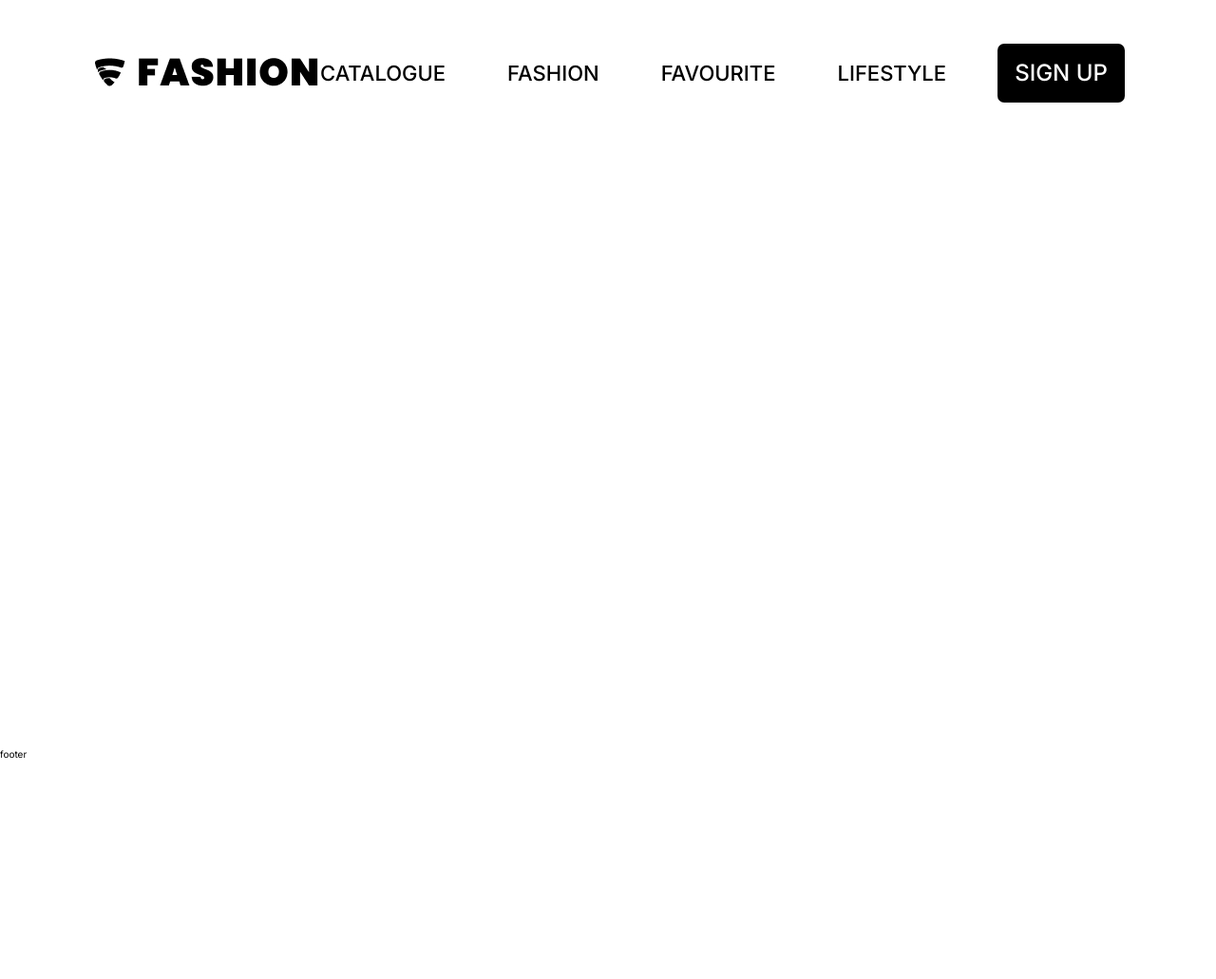
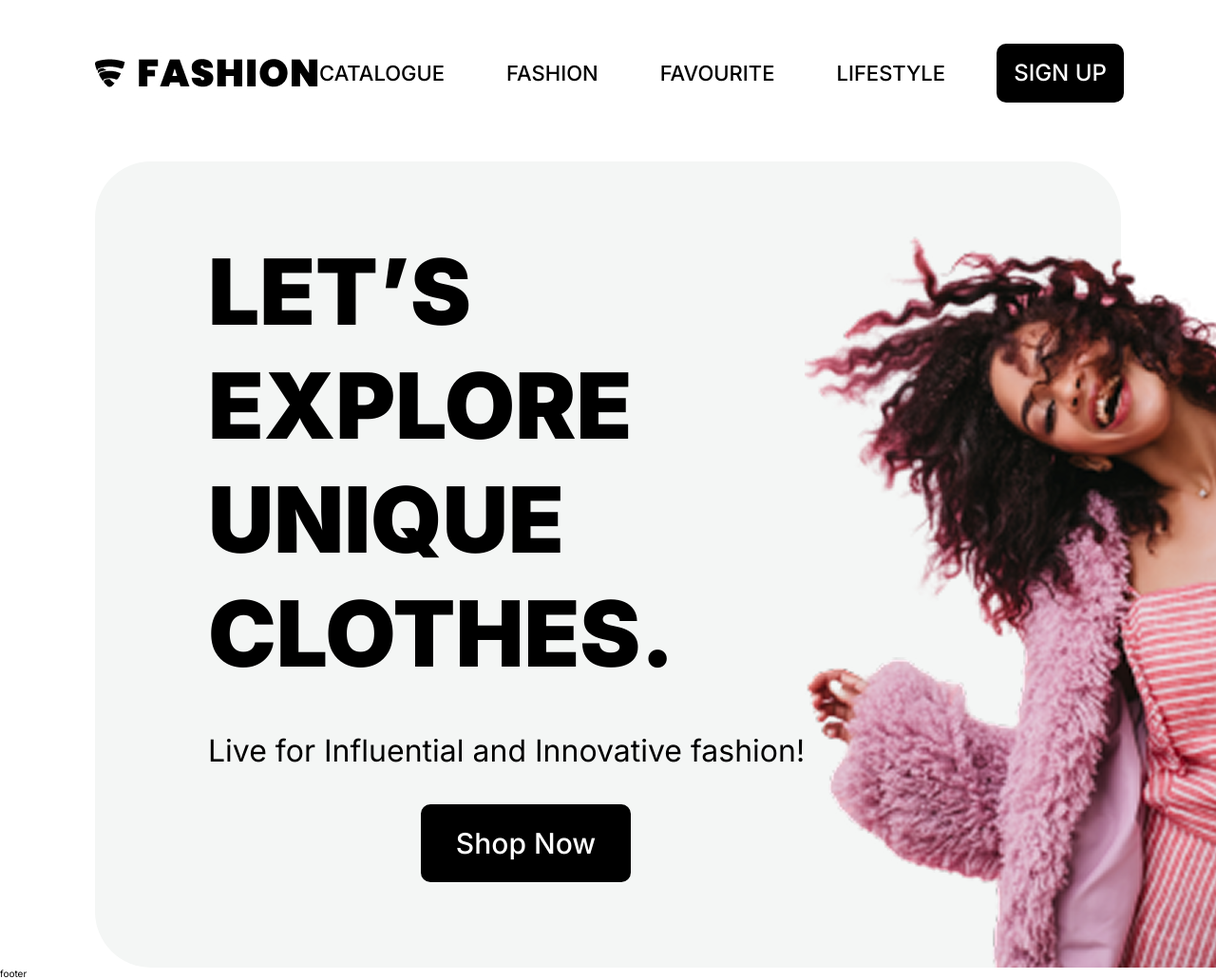
Before and after one commit to ilya11melnikov/clothes_shop_landing, a website: page src/index.html in a window 1280 px wide. Shown: the whole page at 95% size. Before the commit the page ends 800 px from the top, so only its background shows below. Drawn offline with nearby package versions, Linux system fonts and the light colour scheme; files that its build step writes are made by us from their sources.

Commit message:
add: section hero

```diff
--- /dev/null
+++ b/src/html/hero.html
@@ -0,0 +1,21 @@
+<section class="section">
+	<div class="container container--hero">
+		<div class="hero__w">
+			<div class="hero__info">
+				<div class="hero__info_text">
+					LET’S <br />
+					EXPLORE UNIQUE CLOTHES.
+				</div>
+				<div class="hero__info_descr">Live for Influential and Innovative fashion!</div>
+				<div class="btn__hero_w">
+					<div class="btn_black btn_black_hero">Shop Now</div>
+				</div>
+			</div>
+			<div class="hero__picture">
+				<div class="hero__image_w">
+					<img src="./imgs/hero/girl.png" alt="girl" class="hero__img" />
+				</div>
+			</div>
+		</div>
+	</div>
+</section>
--- a/src/index.html
+++ b/src/index.html
@@ -20,7 +20,7 @@
 		<div class="wrapper">
 			@@include('./html/header.html')
 			<main class="main">
-
+				@@include('./html/hero.html')
 			</main>
 			@@include('./html/footer.html')
 		</div>
--- a/src/scss/_base.scss
+++ b/src/scss/_base.scss
@@ -34,12 +34,18 @@ body {
 
 .container {
 	padding: 0 2rem;
-	max-width: 172rem;
+	max-width: 192rem;
 	width: 100%;
 
 	margin: 0 auto;
 
-	&.container--header {
-		padding: 0 10rem;
+	@media (min-width: $point_2) {
+		&.container--header {
+			padding: 0 10rem;
+		}
+
+		&.container--hero {
+			padding: 0 10rem;
+		}
 	}
 }
--- a/src/scss/blocks/_header.scss
+++ b/src/scss/blocks/_header.scss
@@ -6,6 +6,16 @@
 	display: flex;
 	justify-content: space-between;
 	align-items: center;
+}
+
+.logo__icon {
+	display: block;
+	width: 23.6rem;
+	height: 6rem;
+}
+
+.logo__icon_img {
+	@extend %cover_img;
 }
 
 // burger_menu---------------
@@ -106,6 +116,7 @@
 		line-height: 1.5;
 		color: $color_black;
 		text-decoration: none;
+		letter-spacing: 1%;
 	}
 }
 
--- a/src/scss/blocks/_hero.scss
+++ b/src/scss/blocks/_hero.scss
@@ -0,0 +1,58 @@
+@use './helpers/variables' as *;
+@use './helpers/extends/extends' as *;
+
+.hero__w {
+	display: flex;
+	background-color: #f4f6f5;
+	border-radius: 5.9rem;
+}
+
+.hero__info {
+	display: flex;
+	flex-direction: column;
+	padding: 7.7rem 0 0 11.9rem;
+}
+
+.hero__info_text {
+	font-weight: 900;
+	font-size: 9.6rem;
+	line-height: 1.25;
+	color: $color_black;
+	margin-bottom: 4rem;
+}
+
+.hero__info_descr {
+	font-size: 3.2rem;
+	line-height: 1.5;
+	text-wrap: nowrap;
+	color: $color_black;
+	margin-bottom: 3.2rem;
+}
+
+.btn_black_hero {
+	font-size: 3rem;
+	line-height: 1.5;
+
+	width: 22.1rem;
+	height: 8.2rem;
+}
+
+.btn__hero_w {
+	padding-left: 22.4rem;
+	margin-bottom: 9rem;
+}
+
+.hero__picture {
+	display: flex;
+	align-items: flex-end;
+}
+
+.hero__image_w {
+	display: block;
+	width: 87.1rem;
+	height: 78.4rem;
+}
+
+.hero__img {
+	@extend %contain_img;
+}
--- a/src/scss/helpers/extends/_buttons_extends.scss
+++ b/src/scss/helpers/extends/_buttons_extends.scss
@@ -38,7 +38,7 @@
 	line-height: 1.5;
 	font-size: 2.4rem;
 
-	border-radius: 7px;
+	border-radius: 1rem;
 }
 
 .btn_black {
--- a/src/scss/style.scss
+++ b/src/scss/style.scss
@@ -1,3 +1,4 @@
 @use './helpers/reset';
 @use './base';
 @use './blocks/header';
+@use './blocks/hero';
```
Also changed, not shown: src/imgs/hero/girl.png (added).
